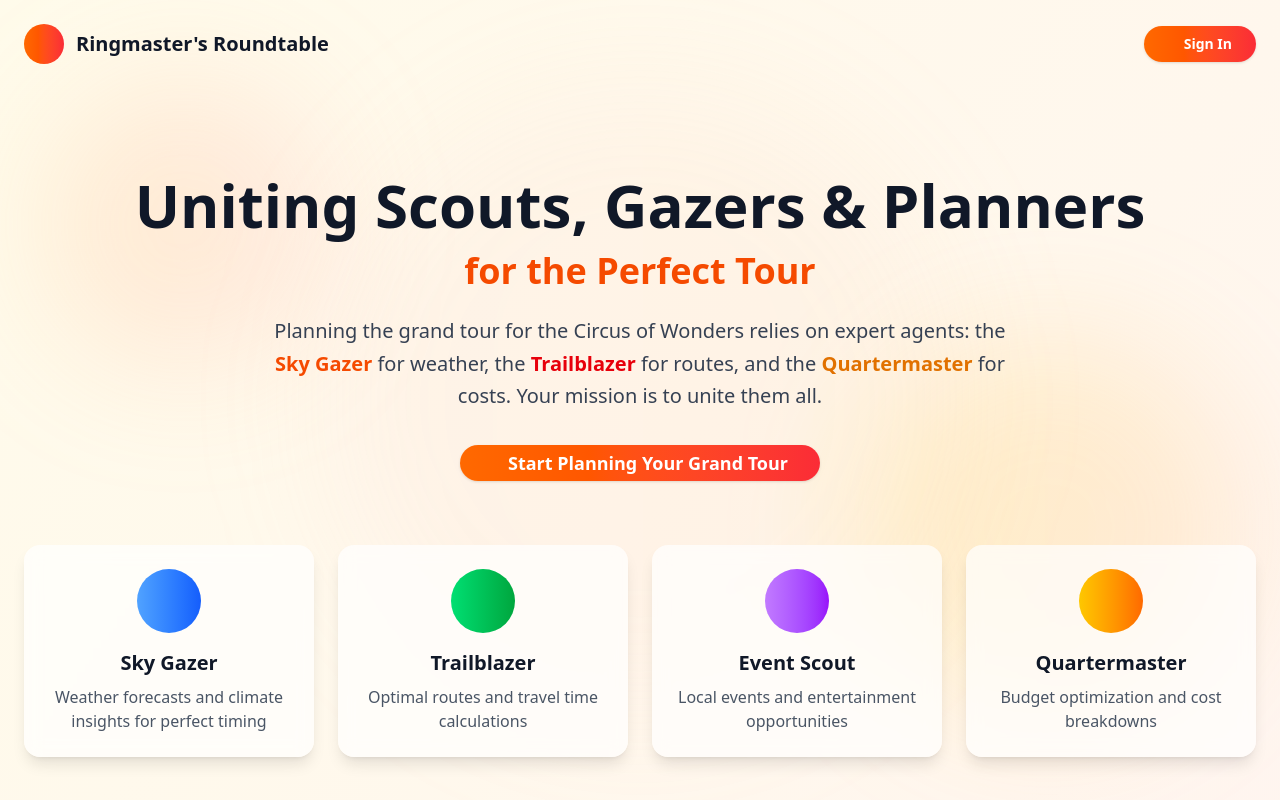
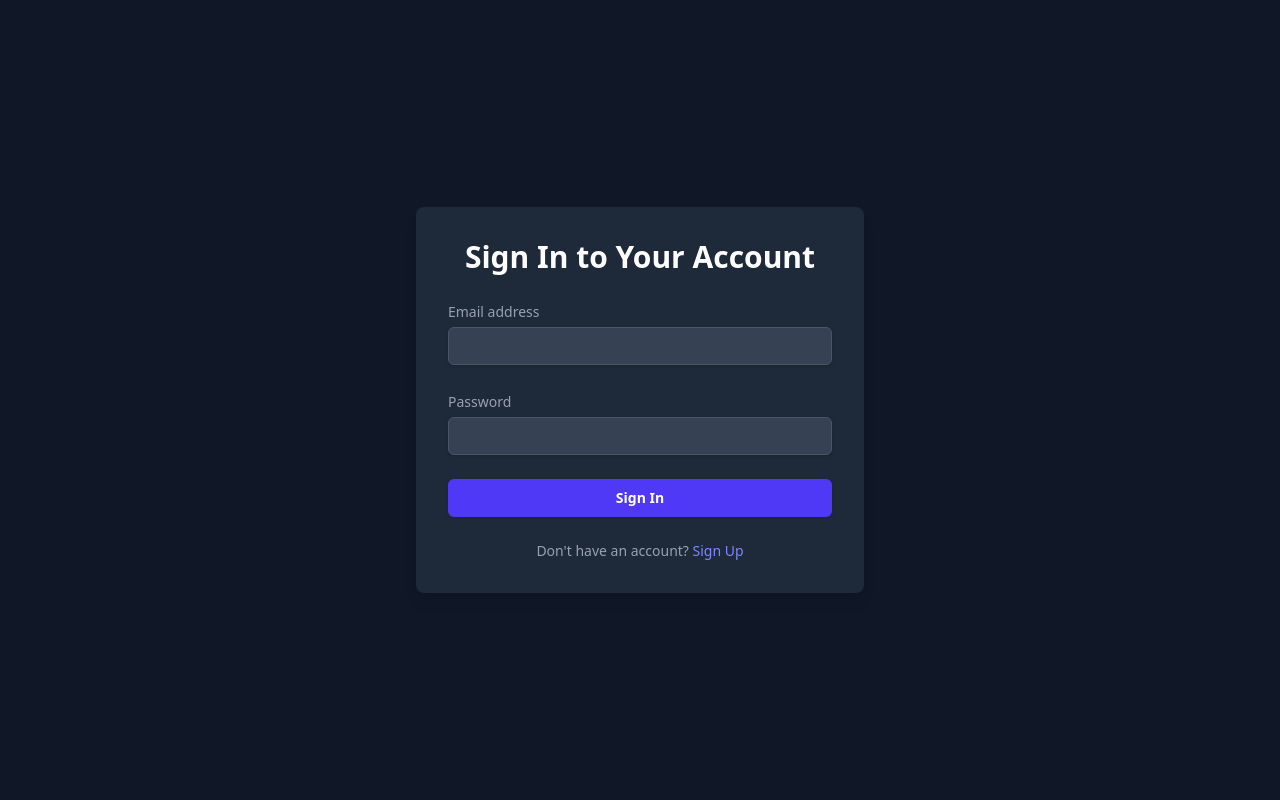
Before and after one commit to braindead01/MaestroMap, a React app in the folder Client/: page /signin in a window 1280 px wide. Shown: the top 800 px of the page. Built offline with nearby package versions, Linux system fonts and the light colour scheme; the HTML template or start-up script is replaced by a standard one.

Commit message:
basic signin implemented

```diff
--- a/Client/src/App.jsx
+++ b/Client/src/App.jsx
@@ -1,17 +1,18 @@
+import React from 'react';
+import { Route, Routes } from 'react-router-dom';
 
-import React from 'react';
+// Import your page components
 import LandingPage from './components/LandingPage';
+import Signup from './components/Signup';
+import Signin from './components/Signin';
 
 function App() {
-  // Placeholder function for the login button
-  const handleLogin = () => {
-    alert('Login button clicked!');
-  };
-
   return (
-    <div>
-      <LandingPage onLogin={handleLogin} />
-    </div>
+    <Routes>
+      <Route path="/" element={<LandingPage />} />
+      <Route path="/signup" element={<Signup />} />
+      <Route path="/signin" element={<Signin />} />
+    </Routes>
   );
 }
 
--- a/Client/src/components/LandingPage.jsx
+++ b/Client/src/components/LandingPage.jsx
@@ -1,7 +1,20 @@
 import React from 'react';
 import { Button } from './ui/button';
+import { Link, useNavigate } from 'react-router-dom';
+import { useAuth } from '../context/AuthContext';
+
+
 
 const LandingPage = ({ onLogin }) => {
+  const { user, logout } = useAuth();
+  const navigate = useNavigate();
+
+
+  const handleLogout = () => {
+    logout();
+    navigate('/'); // Navigate to the landing page to refresh the state
+  };
+
   return (
     <div className="min-h-screen bg-gradient-to-br from-amber-50 via-orange-50 to-red-50">
       {/* Header */}
@@ -13,14 +26,33 @@ const LandingPage = ({ onLogin }) => {
       </div>
       <h1 className="text-xl font-bold text-gray-900">Ringmaster's Roundtable</h1>
     </div>
+
+    {/* --- DYNAMIC CONTENT START --- */}
+    {user ? (
+      // If a user is logged in, display their name and a Logout button
+      <div className="flex items-center space-x-4">
+        <span className="font-semibold text-gray-700">Welcome {user.fullname}</span>
         <Button
-            onClick={onLogin}
+          onClick={handleLogout}
+          className="bg-gray-600 hover:bg-gray-700 text-white font-semibold px-4 py-2 rounded-full transition-all duration-300 hover:shadow-lg"
+        >
+          Logout
+        </Button>
+      </div>
+    ) : (
+      // If no user is logged in, display the Sign In button
+      <Link to="/signin">
+        <Button
           className="bg-gradient-to-r from-orange-500 to-red-500 hover:from-orange-600 hover:to-red-600 text-white font-semibold px-6 py-2 rounded-full transition-all duration-300 hover:shadow-lg"
           data-testid="header-login-btn"
         >
           <i className="fab fa-google mr-2"></i>
           Sign In
         </Button>
+      </Link>
+    )}
+    {/* --- DYNAMIC CONTENT END --- */}
+
   </div>
 </header>
 
--- a/Client/src/components/Signin.jsx
+++ b/Client/src/components/Signin.jsx
@@ -1,13 +1,12 @@
 import React, { useState } from 'react';
-
+import { useNavigate } from 'react-router-dom';
+import { useAuth } from '../context/AuthContext';
+import { Link } from 'react-router-dom';
 const Signin = () => {
-  const [formData, setFormData] = useState({
-    email: '',
-    password: '',
-  });
-
-  // State for handling messages to the user
-  const [message, setMessage] = useState('');
+const [formData, setFormData] = useState({ email: '', password: '' });
+const [message, setMessage] = useState('');
+const navigate = useNavigate();
+const { login } = useAuth();
 
   const handleChange = (e) => {
     setFormData({ ...formData, [e.target.name]: e.target.value });
@@ -15,49 +14,35 @@ const Signin = () => {
 
   const handleSubmit = async (e) => {
     e.preventDefault();
-    setMessage(''); // Clear previous messages
-
+    setMessage('');
     try {
       const apiBaseUrl = import.meta.env.VITE_API_BASE_URL;
-      const response = await fetch(`${apiBaseUrl}/api/auth/signin`, {
+      const response = await fetch(`${apiBaseUrl}/auth/signin`, {
         method: 'POST',
-        headers: {
-          'Content-Type': 'application/json',
-        },
+        headers: { 'Content-Type': 'application/json' },
         body: JSON.stringify(formData),
       });
-
       const data = await response.json();
-
       if (response.ok) {
-        // Handle successful signin
-        console.log('Signin successful:', data);
-        setMessage('Sign-in successful!');
-        // In a real application, you would save the token and user data:
-        // localStorage.setItem('token', data.token);
-        // And redirect the user or update the application state.
+        login(data);
+        window.location.href = '/';
       } else {
-        // Handle errors from the backend (e.g., "Invalid Password")
-        console.error('Signin failed:', data.message);
         setMessage(`Error: ${data.message}`);
       }
     } catch (error) {
-      // Handle network or other unexpected errors
-      console.error('Error during signin:', error);
       setMessage('An unexpected error occurred. Please try again.');
     }
   };
+
 
   return (
     <div className="flex items-center justify-center min-h-screen bg-gray-900 text-white">
       <div className="w-full max-w-md p-8 space-y-6 bg-gray-800 rounded-lg shadow-lg">
         <h2 className="text-3xl font-bold text-center">Sign In to Your Account</h2>
         <form className="space-y-6" onSubmit={handleSubmit}>
+          {/* Email Input */}
           <div>
-            <label
-              htmlFor="email"
-              className="text-sm font-medium text-gray-400"
-            >
+            <label htmlFor="email" className="text-sm font-medium text-gray-400">
               Email address
             </label>
             <input
@@ -71,11 +56,9 @@ const Signin = () => {
               value={formData.email}
             />
           </div>
+          {/* Password Input */}
           <div>
-            <label
-              htmlFor="password"
-              className="text-sm font-medium text-gray-400"
-            >
+            <label htmlFor="password" className="text-sm font-medium text-gray-400">
               Password
             </label>
             <input
@@ -89,6 +72,7 @@ const Signin = () => {
               value={formData.password}
             />
           </div>
+          {/* Submit Button */}
           <div>
             <button
               type="submit"
@@ -100,6 +84,16 @@ const Signin = () => {
         </form>
         {/* Display success or error messages */}
         {message && <p className="text-center text-sm text-red-400 mt-4">{message}</p>}
+
+        {/* 5. ADD LINK TO SIGNUP */}
+        <div className="text-center mt-4">
+          <p className="text-sm text-gray-400">
+            Don't have an account?{' '}
+            <Link to="/signup" className="font-medium text-indigo-400 hover:text-indigo-500">
+              Sign Up
+            </Link>
+          </p>
+        </div>
       </div>
     </div>
   );
--- a/Client/src/components/Signup.jsx
+++ b/Client/src/components/Signup.jsx
@@ -1,4 +1,5 @@
 import React, { useState } from 'react';
+import { Link, useNavigate } from 'react-router-dom';
 
 const Signup = () => {
   const [formData, setFormData] = useState({
@@ -7,16 +8,21 @@ const Signup = () => {
     password: '',
   });
 
-  const apiBaseUrl = import.meta.env.VITE_API_BASE_URL;
+  const [message, setMessage] = useState('');
+
+  const navigate = useNavigate();
+
   const handleChange = (e) => {
     setFormData({ ...formData, [e.target.name]: e.target.value });
   };
 
   const handleSubmit = async (e) => {
     e.preventDefault();
+    setMessage('');
 
     try {
-      const response = await fetch(`${apiBaseUrl}/api/auth/signup`, {
+      const apiBaseUrl = import.meta.env.VITE_API_BASE_URL;
+      const response = await fetch(`${apiBaseUrl}/auth/signup`, {
         method: 'POST',
         headers: {
           'Content-Type': 'application/json',
@@ -28,14 +34,21 @@ const Signup = () => {
 
       if (response.ok) {
         console.log('Signup successful:', data);
-        // You can add logic here to redirect the user or show a success message
+        setMessage('Registration successful! Redirecting to sign-in...');
+
+
+        setTimeout(() => {
+          navigate('/signin');
+        }, 2000);
+
       } else {
+
         console.error('Signup failed:', data.message);
-        // Handle errors, e.g., display an error message to the user
+        setMessage(`Error: ${data.message}`);
       }
     } catch (error) {
       console.error('Error during signup:', error);
-      // Handle network errors or other exceptions
+      setMessage('An unexpected error occurred. Please try again.');
     }
   };
 
@@ -44,11 +57,9 @@ const Signup = () => {
       <div className="w-full max-w-md p-8 space-y-6 bg-gray-800 rounded-lg shadow-lg">
         <h2 className="text-3xl font-bold text-center">Create Your Account</h2>
         <form className="space-y-6" onSubmit={handleSubmit}>
+          {/* Full Name Input */}
           <div>
-            <label
-              htmlFor="fullname"
-              className="text-sm font-medium text-gray-400"
-            >
+            <label htmlFor="fullname" className="text-sm font-medium text-gray-400">
               Full Name
             </label>
             <input
@@ -61,11 +72,9 @@ const Signup = () => {
               value={formData.fullname}
             />
           </div>
+          {/* Email Input */}
           <div>
-            <label
-              htmlFor="email"
-              className="text-sm font-medium text-gray-400"
-            >
+            <label htmlFor="email" className="text-sm font-medium text-gray-400">
               Email address
             </label>
             <input
@@ -79,11 +88,9 @@ const Signup = () => {
               value={formData.email}
             />
           </div>
+          {/* Password Input */}
           <div>
-            <label
-              htmlFor="password"
-              className="text-sm font-medium text-gray-400"
-            >
+            <label htmlFor="password" className="text-sm font-medium text-gray-400">
               Password
             </label>
             <input
@@ -97,6 +104,7 @@ const Signup = () => {
               value={formData.password}
             />
           </div>
+          {/* Submit Button */}
           <div>
             <button
               type="submit"
@@ -106,6 +114,18 @@ const Signup = () => {
             </button>
           </div>
         </form>
+        {/* 6. Display success or error messages */}
+        {message && <p className="text-center text-sm text-red-400 mt-4">{message}</p>}
+
+        {/* 7. Add link to the sign-in page */}
+        <div className="text-center mt-4">
+          <p className="text-sm text-gray-400">
+            Already have an account?{' '}
+            <Link to="/signin" className="font-medium text-indigo-400 hover:text-indigo-500">
+              Sign In
+            </Link>
+          </p>
+        </div>
       </div>
     </div>
   );
--- a/Client/src/main.jsx
+++ b/Client/src/main.jsx
@@ -1,14 +1,18 @@
+import React from 'react';
+import ReactDOM from 'react-dom/client';
+import { BrowserRouter } from 'react-router-dom';
+import { AuthProvider } from './context/AuthContext';
 
+import App from './App';
+import './index.css';
 
-import React from "react";
-import './index.css';
-import ReactDOM from "react-dom/client";
-import "@/index.css";
-import App from "@/App";
-
-const root = ReactDOM.createRoot(document.getElementById("root"));
+const root = ReactDOM.createRoot(document.getElementById('root'));
 root.render(
   <React.StrictMode>
-    <App />
+    <BrowserRouter>
+      <AuthProvider>
+        <App />
+      </AuthProvider>
+    </BrowserRouter>
   </React.StrictMode>,
 );
```
Also changed, not shown: Client/package.json (+0 -17 lines), Client/src/context/authContext.jsx (added, +40 -0 lines), 2 other files (tests, documents, lock files or other folders). Lines whose indentation alone changed are shown as unchanged.
